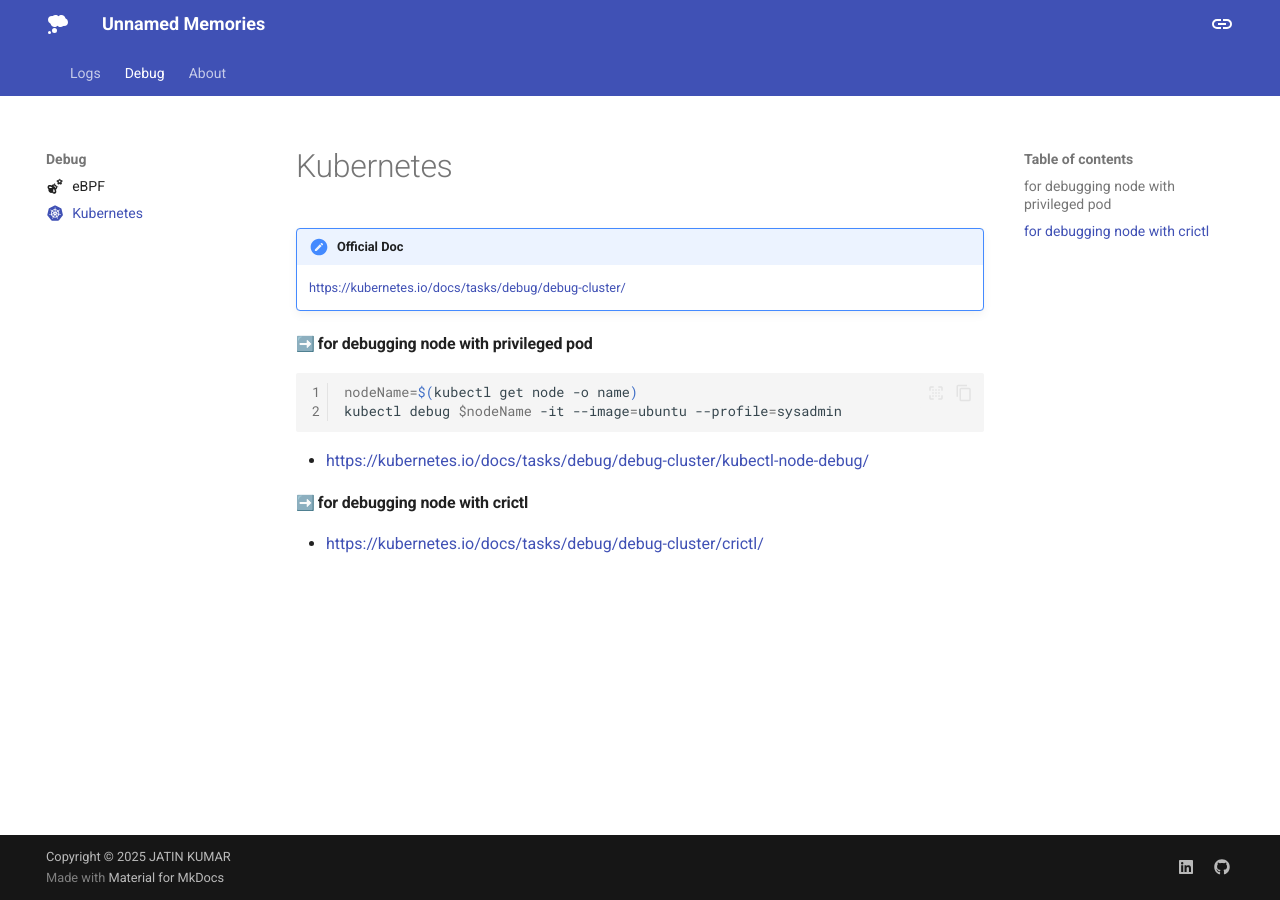
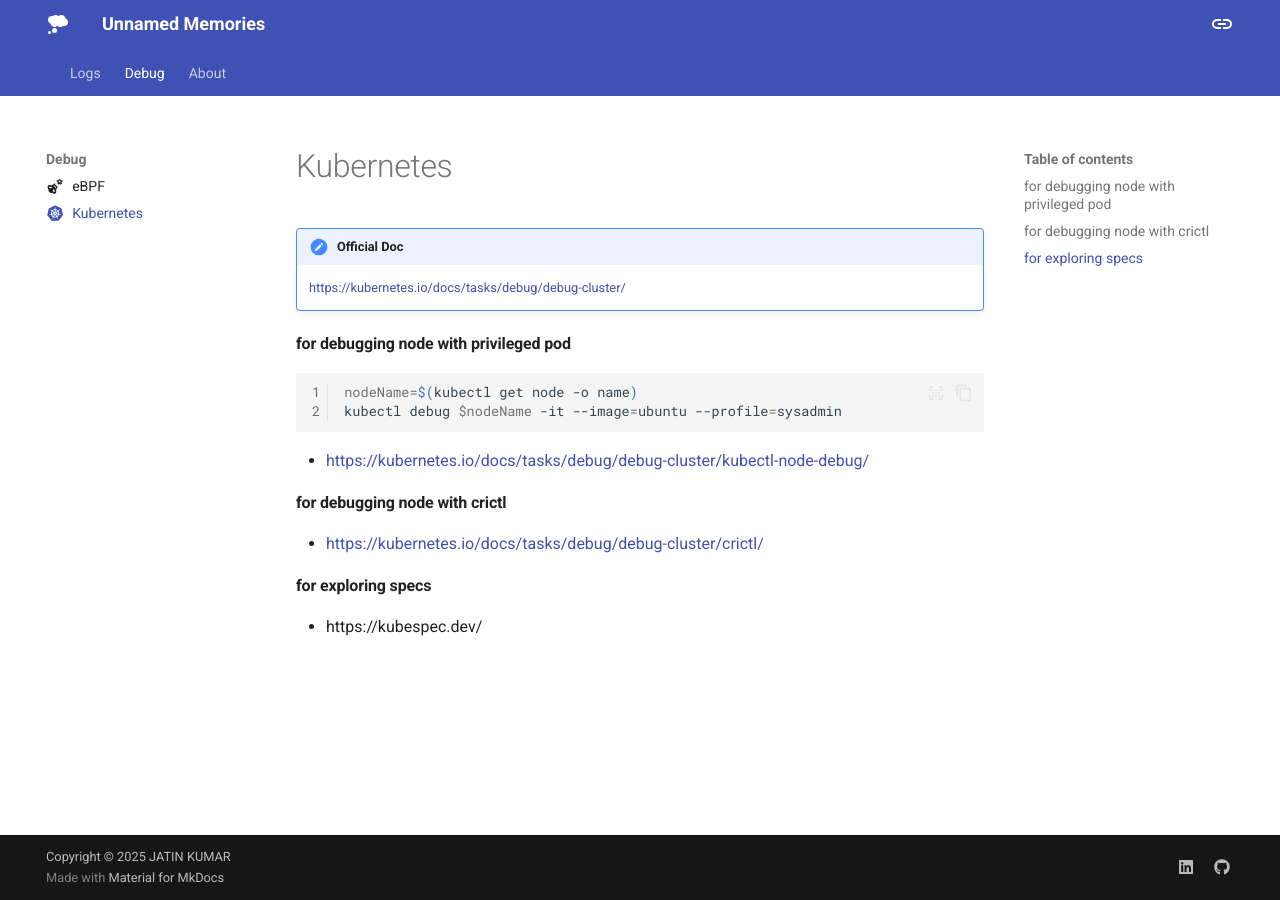
Before and after one commit to h0x0er/h0x0er.github.io, an MkDocs documentation site: the page built from docs/debug/kubernetes.md, in a window 1280 px wide. Built offline with MkDocs 1.6.1 and Material for MkDocs 9.7.7, drawn with Linux system fonts in a browser that asks for light colours; emoji names are drawn with the system emoji font.

Commit message:
Update kubernetes.md

````diff
--- a/docs/debug/kubernetes.md
+++ b/docs/debug/kubernetes.md
@@ -6,7 +6,7 @@ icon: material/kubernetes
 !!! note "Official Doc"
     <https://kubernetes.io/docs/tasks/debug/debug-cluster/>
 
-#### :arrow_right: for debugging node with privileged pod
+#### for debugging node with privileged pod
 
 ```bash linenums="1"
 nodeName=$(kubectl get node -o name)
@@ -15,6 +15,12 @@ kubectl debug $nodeName -it --image=ubuntu --profile=sysadmin
 
 - <https://kubernetes.io/docs/tasks/debug/debug-cluster/kubectl-node-debug/>
 
-#### :arrow_right: for debugging node with crictl
+#### for debugging node with crictl
 
 - <https://kubernetes.io/docs/tasks/debug/debug-cluster/crictl/>
+
+
+
+#### for exploring specs
+
+- https://kubespec.dev/
````
